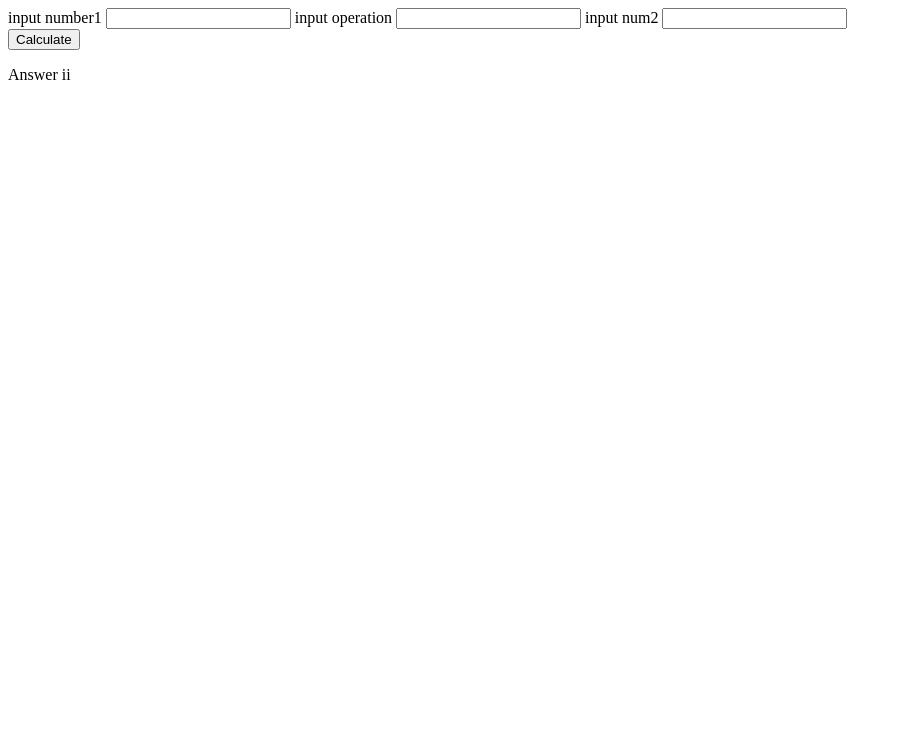
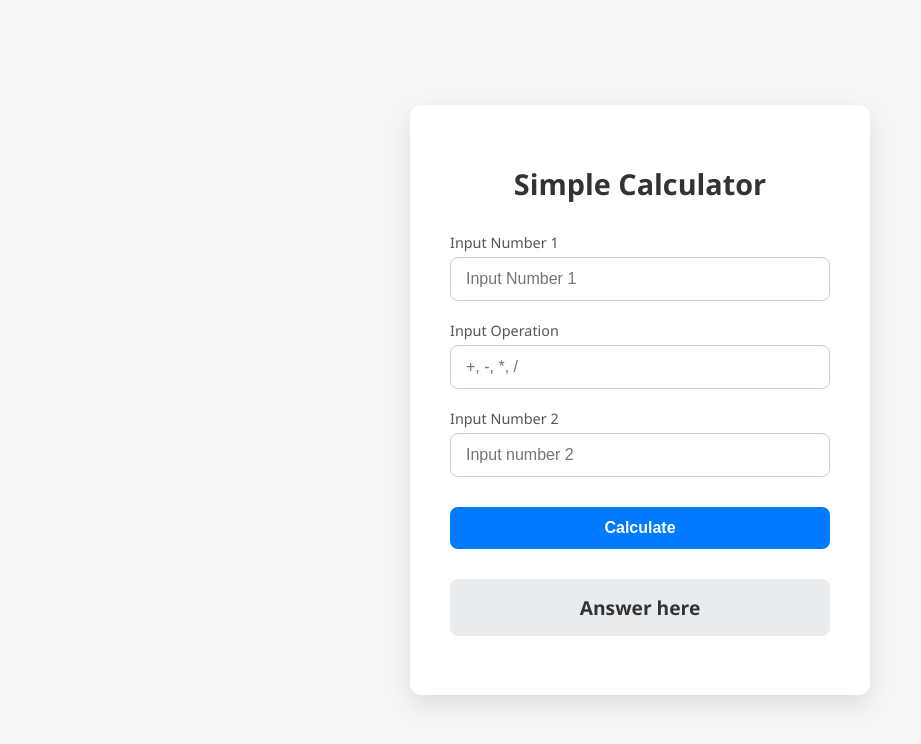
Before and after one commit to PaOneX/calculator, a plain HTML site: page index.html in a window 1280 px wide. Shown: the whole page, without its empty margins (0-921 px from the left). Drawn offline with Linux system fonts and the light colour scheme.

Commit message:
adding css to the design

```diff
--- a/app.js
+++ b/app.js
@@ -15,9 +15,8 @@ function cal(){
     }else{
         result="invalid operation";
     }
+    console.log("jkjkj")
     document.getElementById("output").innerHTML=result;
 
-    num1="";
-    num2="";
-    operation="";
+
 }
--- a/index.html
+++ b/index.html
@@ -3,17 +3,27 @@
   <head>
     <meta charset="UTF-8" />
     <meta name="viewport" content="width=device-width, initial-scale=1.0" />
-    <title>Document</title>
+    <title> Calculator</title>
+    <link rel="stylesheet" href="style.css" />
   </head>
   <body>
-    <label for="">input number1</label>
-    <input type="text" id="num1" />
-    <label for="">input operation</label>
-    <input type="text" id="operation" />
-    <label for="">input num2</label>
-    <input type="text" id="num2" /><br>
-    <button onclick="cal();">Calculate</button>
-    <p id="output">Answer ii</p>
+    <div class="calculator-container">
+      <h1>Simple Calculator</h1>
+      <div class="input-group">
+        <label for="num1">Input Number 1</label>
+        <input type="text" id="num1" placeholder="Input Number 1" />
+      </div>
+      <div class="input-group">
+        <label for="operation">Input Operation</label>
+        <input type="text" id="operation" placeholder="+, -, *, /" />
+      </div>
+      <div class="input-group">
+        <label for="num2">Input Number 2</label>
+        <input type="text" id="num2" placeholder="Input number 2" />
+      </div>
+      <button onclick="cal();" class="calculate-btn">Calculate</button>
+      <p id="output">Answer here</p>
+    </div>
     <script src="app.js"></script>
   </body>
 </html>
--- /dev/null
+++ b/style.css
@@ -0,0 +1,94 @@
+/* Basic Reset and Font Setup */
+body {
+  font-family: 'Segoe UI', Tahoma, Geneva, Verdana, sans-serif;
+  background-color: #f4f7f6; /* Light, calming background */
+  display: flex;
+  justify-content: center;
+  align-items: center;
+  min-height: 100vh;
+  margin: 0;
+}
+
+/* Calculator Container - Card Style */
+.calculator-container {
+  background-color: #ffffff;
+  padding: 40px;
+  border-radius: 12px;
+  box-shadow: 0 10px 25px rgba(0, 0, 0, 0.1); /* Soft shadow for depth */
+  width: 100%;
+  max-width: 380px;
+  text-align: center;
+}
+
+h1 {
+  color: #333;
+  margin-bottom: 30px;
+  font-size: 1.8em;
+  font-weight: 600;
+}
+
+/* Input Group Styling */
+.input-group {
+  margin-bottom: 20px;
+  text-align: left;
+}
+
+label {
+  display: block; /* Make label take up full width */
+  margin-bottom: 5px;
+  color: #555;
+  font-size: 0.9em;
+  font-weight: 500;
+}
+
+input[type="text"] {
+  width: 100%;
+  padding: 12px 15px;
+  border: 1px solid #ccc;
+  border-radius: 8px;
+  box-sizing: border-box; /* Include padding in element's total width/height */
+  font-size: 1em;
+  transition: border-color 0.3s, box-shadow 0.3s;
+}
+
+input[type="text"]:focus {
+  border-color: #007bff; /* Highlight border on focus */
+  box-shadow: 0 0 0 3px rgba(0, 123, 255, 0.2);
+  outline: none; /* Remove default browser focus outline */
+}
+
+/* Button Styling */
+.calculate-btn {
+  background-color: #007bff; /* Primary color blue */
+  color: white;
+  padding: 12px 20px;
+  border: none;
+  border-radius: 8px;
+  font-size: 1em;
+  font-weight: 600;
+  cursor: pointer;
+  width: 100%;
+  margin-top: 10px;
+  transition: background-color 0.3s, transform 0.1s;
+}
+
+.calculate-btn:hover {
+  background-color: #0056b3; /* Darker shade on hover */
+}
+
+.calculate-btn:active {
+  transform: translateY(1px); /* Little press effect */
+}
+
+/* Output Paragraph Styling */
+#output {
+  margin-top: 30px;
+  padding: 15px;
+  background-color: #e9ecef; /* Light gray background for output */
+  border-radius: 8px;
+  font-size: 1.2em;
+  font-weight: 700;
+  color: #333;
+  min-height: 20px; /* Ensure visible even when empty */
+  text-align: center;
+}
```
